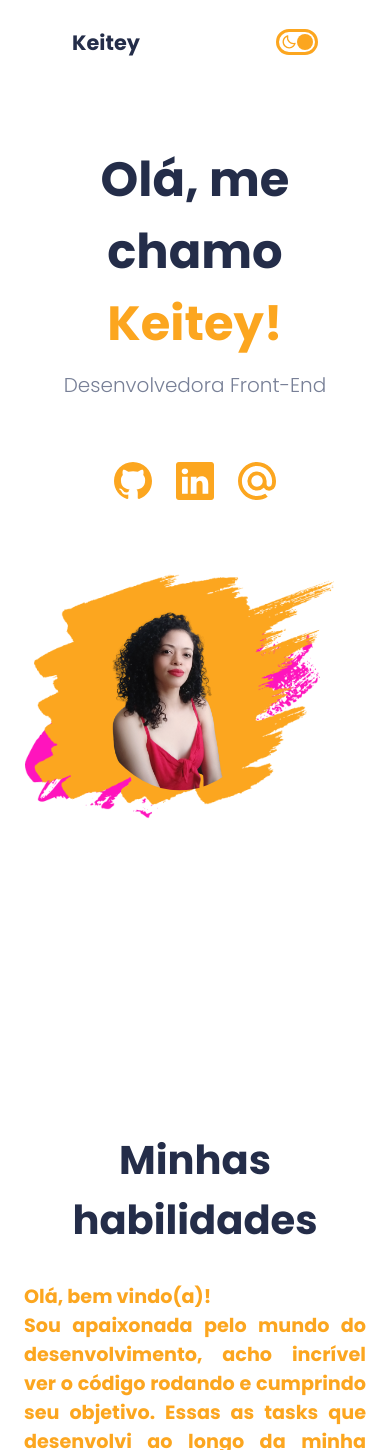
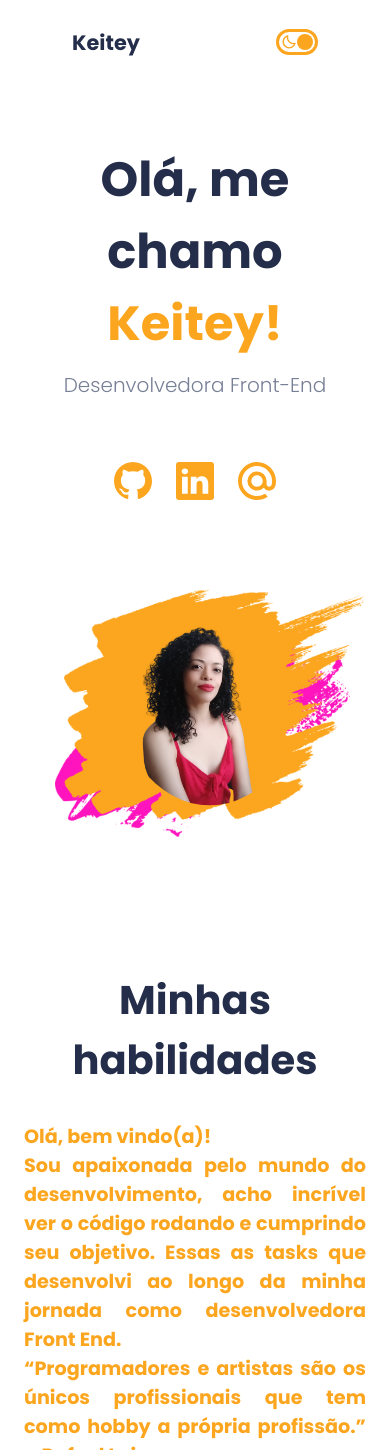
Before and after one commit to Keitey/meu-portifolio, a React (Create React App) app: page / in a window 390 px wide. Shown: the top 1450 px of the page. Built offline with nearby package versions, Linux system fonts and the light colour scheme.

Commit message:
ajuste responsividade

```diff
--- a/package.json
+++ b/package.json
@@ -10,6 +10,7 @@
     "@testing-library/react": "^13.2.0",
     "@testing-library/user-event": "^13.5.0",
     "framer-motion": "^4.1.17",
+    "netlify-cli": "^10.4.0",
     "react": "^18.1.0",
     "react-dom": "^18.1.0",
     "react-grid-layout": "^1.3.4",
@@ -23,7 +24,7 @@
     "build": "react-scripts --openssl-legacy-provider build",
     "test": "react-scripts test",
     "eject": "react-scripts eject"
-},
+  },
   "eslintConfig": {
     "extends": [
       "react-app",
--- a/src/components/Ability/ability.css
+++ b/src/components/Ability/ability.css
@@ -81,11 +81,10 @@
 
   .a-right span {
     width: 100%;
-    /* height: 100%; */
   }
 
   .ability > :nth-child(1) {
-    padding-top: 10rem;
+    padding-top: -3rem;
   }
 
   .ability > :nth-child(2) {
--- a/src/components/Intro/intro.css
+++ b/src/components/Intro/intro.css
@@ -104,6 +104,7 @@
         transform: scale(0.5);
         justify-content: center;
         align-items: center;
+        left: 30px;
     }
 
 
@@ -114,6 +115,7 @@
     .i-icons{
         align-items: center;
         justify-content: center;
+        padding-bottom: 20px;
     }
 
     .ability > :nth-child(1){
```
Also changed, not shown: 1 other file (tests, documents, lock files or other folders).
